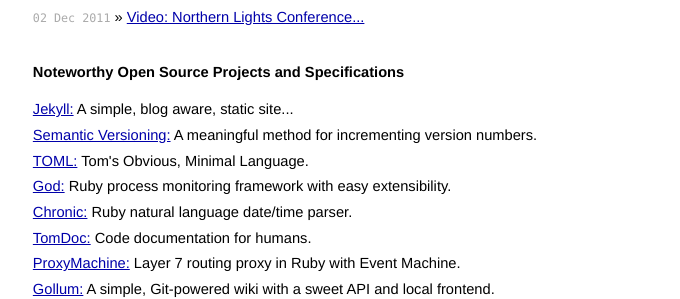
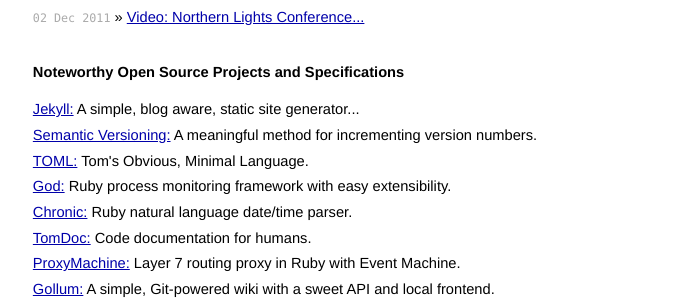
Before and after one commit to atidbit/atidbit.github.io, a Jekyll site: the page built from index.html, in a window 1280 px wide. Shown: the part 953-1252 px from the top of the page, without its empty margins (299-979 px from the left). Built offline with Jekyll 4.4.1, drawn with Linux system fonts in a browser that asks for light colours.

Commit message:
Update index.html

```diff
--- a/index.html
+++ b/index.html
@@ -33,7 +33,7 @@
 
   <h1>Noteworthy Open Source Projects and Specifications</h1>
   <ul class="posts">
-    <li><a href="http://github.com/jekyll/jekyll/">Jekyll:</a> {{ 'A simple, blog aware, static site generator (used for this site).' | truncatewords: 6 }}</li>
+    <li><a href="http://github.com/jekyll/jekyll/">Jekyll:</a> {{ 'A simple, blog aware, static site generator (used for this site).' | truncatewords: 7 }}</li>
     <li><a href="http://semver.org">Semantic Versioning:</a> A meaningful method for incrementing version numbers.</li>
     <li><a href="http://github.com/toml-lang/toml">TOML:</a> Tom's Obvious, Minimal Language.</li>
     <li><a href="http://github.com/mojombo/god/">God:</a> Ruby process monitoring framework with easy extensibility.</li>
```
